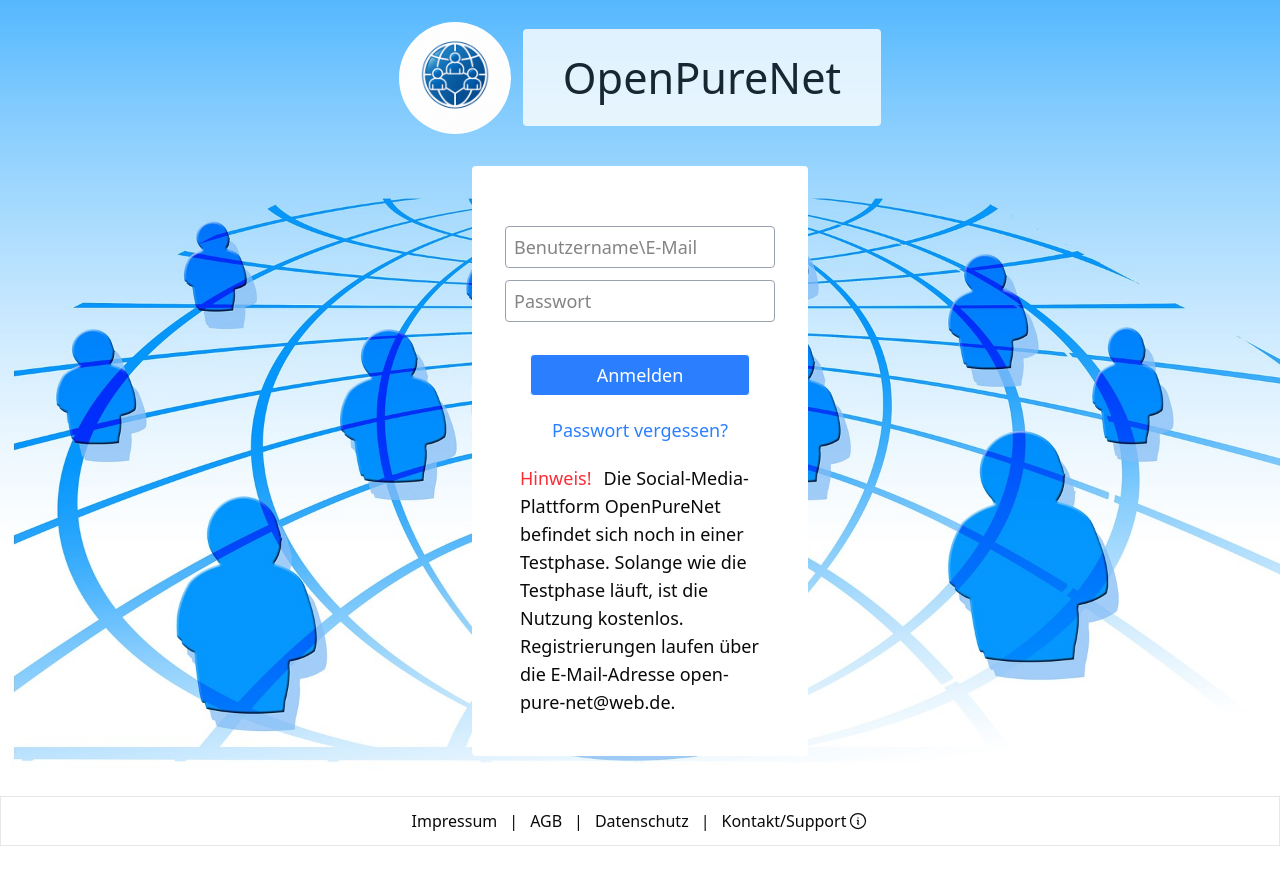
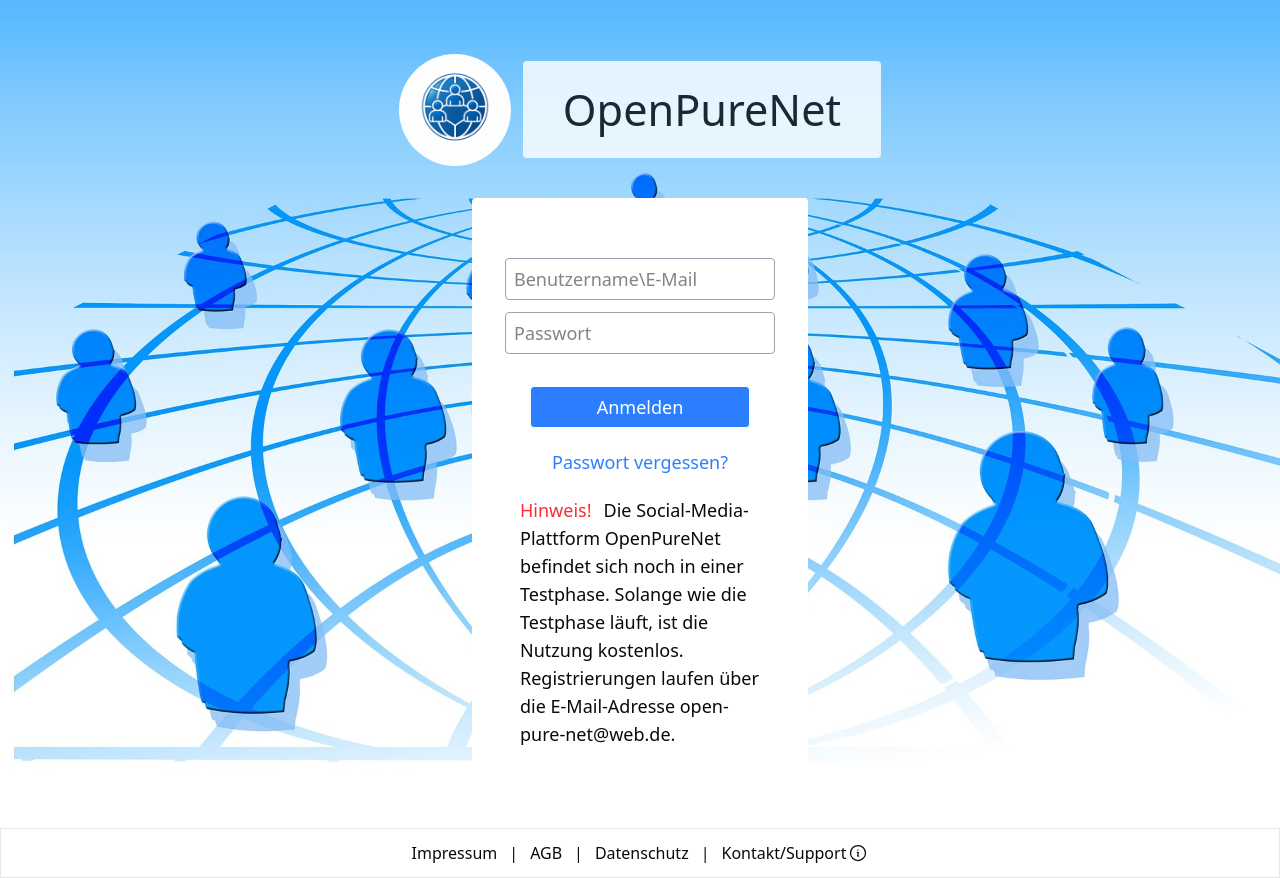
Before and after one commit to r-s-94/OpenPureNet, a React (Vite) app: page /OpenPureNet/agb in a window 1280 px wide. Both pictures are taken after a click on the button 140 px from the left and 80 px from the top of the page. Before the commit the page ends 846 px from the top, so only its background shows below. Built offline with nearby package versions, Linux system fonts and the light colour scheme.

Commit message:
Add gh action

```diff
--- a/src/responsive.css
+++ b/src/responsive.css
@@ -317,7 +317,7 @@
   /*SignIn*/
 
   .head-div {
-    margin-top: 5rem;
+    margin-top: 7rem;
   }
 
   .logo-img {
@@ -664,7 +664,7 @@
   /*SignIn*/
 
   .head-div {
-    margin-top: 3rem;
+    margin-top: 7rem;
   }
 
   .logo-img {
@@ -737,7 +737,7 @@
   }
 
   .nav-content-div {
-    margin-top: 5rem;
+    margin-top: 5.1rem;
     flex-direction: column;
   }
 
@@ -787,7 +787,7 @@
 
   .post-overview {
     width: 50%;
-    height: 43rem;
+    height: 40rem;
     margin: 0 auto;
     padding: 1rem 0;
   }
```
